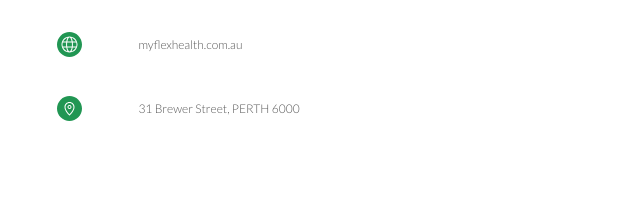
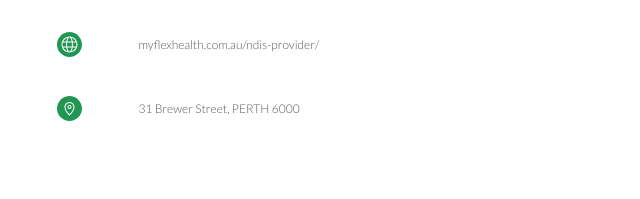
Before and after one commit to My-Flex-Health/MyFlexDisability, a plain HTML site: page index.html in a window 1280 px wide. Shown: the part 476-675 px from the top of the page, 0-640 px from the left. Drawn offline with Linux system fonts and the light colour scheme; a web font is replaced by a local one.

Commit message:
Update index.html

```diff
--- a/index.html
+++ b/index.html
@@ -73,14 +73,14 @@
 	</section>
 
 	<section class="bg-color-white secondary-info">
-		<a href="https://www.myflexhealth.com.au">
+		<a href="https://www.myflexhealth.com.au/ndis-provider/">
 			<div class="container">
 				<div class="row detail">
 					<div class="col">
 						<img src="assets/icon-website.svg" alt="Website Icon"">
 					</div>
 					<div class="col is-8">
-						<p class="text-detail">myflexhealth.com.au</p>
+						<p class="text-detail">myflexhealth.com.au/ndis-provider/</p>
 					</div>
 					<div class="col">
 						<img src="assets/right-arrow.svg" alt="Right Arrow" height="50%" width="40%">
```
